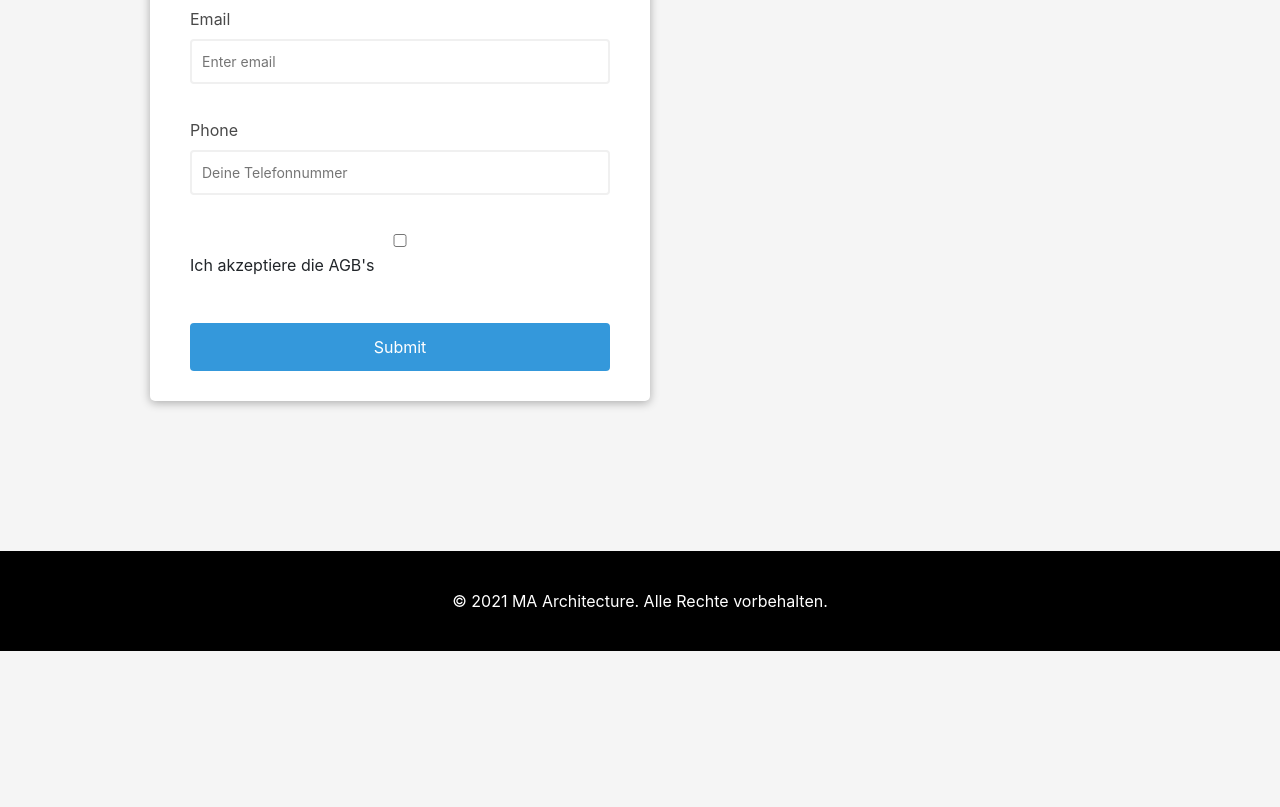
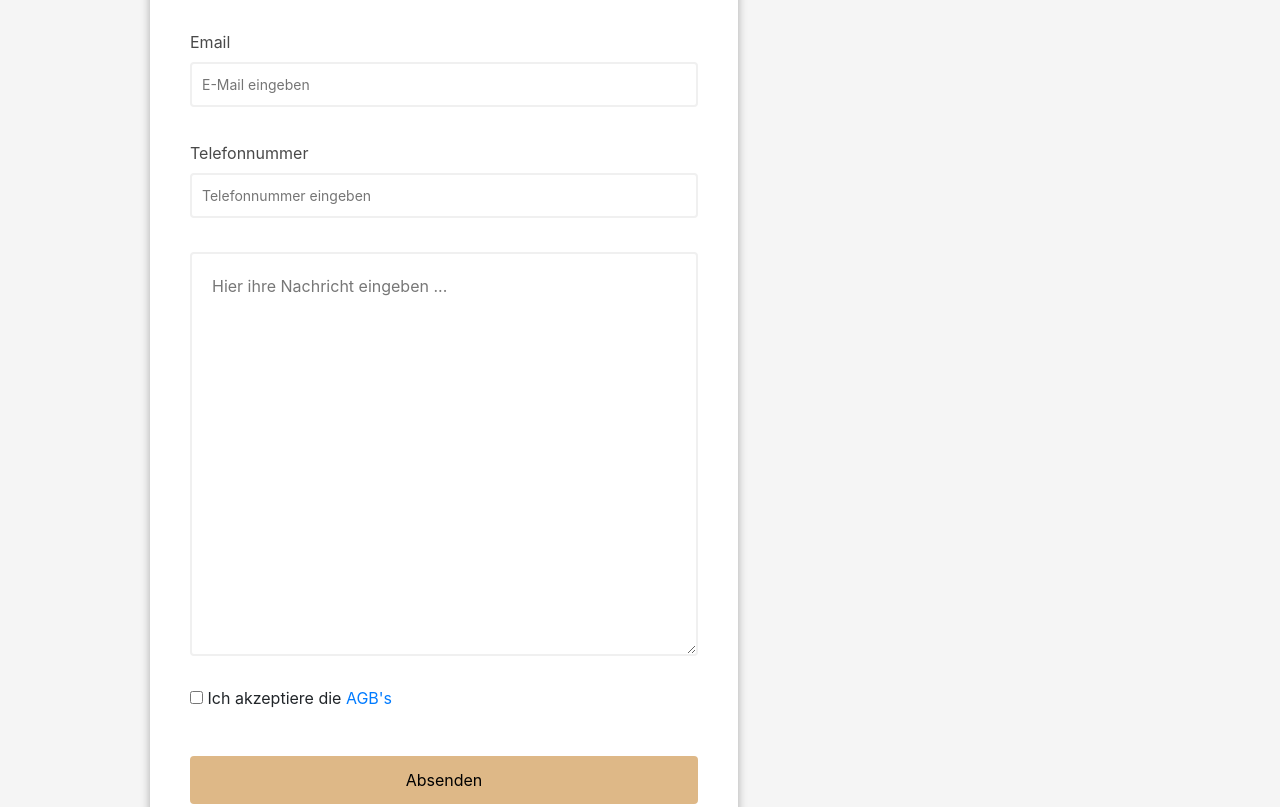
Before and after one commit to martellosios/LB02_M307, a plain HTML site: page kontakt.html in a window 1280 px wide. Shown: the part 648-1455 px from the top of the page. Before the commit the page ends 1299 px from the top, so only its background shows below. Drawn offline with nearby package versions, Linux system fonts and the light colour scheme.

Commit message:
styled formular

```diff
--- a/css/formular.css
+++ b/css/formular.css
@@ -239,16 +239,17 @@ footer {
   background-color: #fff;
   border-radius: 5px;
   box-shadow: 0 2px 10px rgba(0, 0, 0, 0.3);
-  width: 500px;
+  width: 60%;
 }
 
 .form-titel {
-  text-align: center;
+  text-align: left;
   margin: 0 0 20px;
 }
 
 .form {
   padding: 30px 40px;
+  margin-top: 70px;
 }
 
 .formular-control {
@@ -295,10 +296,10 @@ footer {
 
 .form button {
   cursor: pointer;
-  background-color: #3498db;
-  border: 2px solid #3498db;
+  background-color: burlywood;
+  border: 2px solid burlywood;
   border-radius: 4px;
-  color: #fff;
+  color: #000;
   display: block;
   font-size: 16px;
   padding: 10px;
@@ -306,8 +307,30 @@ footer {
   width: 100%;
 }
 
+.form button:hover {
+  background-color: rgb(139, 117, 87);
+  border: 2px solid rgb(139, 117, 87);
+  border-radius: 4px;
+  color: #fff;
+  transition: 0.2s;
+}
+
 #checkbox-error {
   visibility: hidden;
   color: #e74c3c;
   font-size: 0.75rem;
 }
+
+textarea.text-form {
+  width: 100%;
+  padding: 20px;
+  color: #777;
+  border: 2px solid #f0f0f0;
+  border-radius: 4px;
+}
+
+.formular-control2 {
+  position: relative;
+  margin-bottom: 10px;
+  margin-top: 30px;
+}
--- a/css/style.css
+++ b/css/style.css
@@ -308,7 +308,7 @@ footer {
 }
 
 .formular {
-  width: 100%;
+  width: 100px;
   padding: 12px 20px;
   margin: 8px 0;
   display: inline-block;
--- a/js/server.js
+++ b/js/server.js
@@ -7,7 +7,7 @@ const { v4: uuidv4 } = require("uuid");
 const UserRepository = require("./UserRepository");
 const Validation = require("./ValidationService");
 
-const port = process.env.PORT || 3000;
+const port = process.env.PORT || 5500;
 const server = app.listen(port);
 console.log(`Running at Port ${port}`);
 server.timeout = 1000 * 60 * 2; // 2 minutes
--- a/kontakt.html
+++ b/kontakt.html
@@ -60,7 +60,7 @@
           action=""
           method="post"
         >
-          <h2 class="form-titel">Please register to get full access.</h2>
+          <h2 class="form-titel">Kontaktieren Sie uns</h2>
           <div class="formular-control">
             <label class="text-form" for="nachname">Nachname</label>
             <input type="text" id="nachname" placeholder="Nachname eingeben" />
@@ -73,22 +73,44 @@
           </div>
           <div class="formular-control">
             <label class="text-form" for="email">Email</label>
-            <input type="text" id="email" placeholder="Enter email" />
+            <input type="text" id="email" placeholder="E-Mail eingeben" />
             <small>Error message</small>
           </div>
           <div class="formular-control">
-            <label for="phone" class="text-form">Phone</label>
-            <input type="text" id="phone" placeholder="Deine Telefonnummer" />
+            <label for="phone" class="text-form">Telefonnummer</label>
+            <input
+              type="text"
+              id="phone"
+              placeholder="Telefonnummer eingeben"
+            />
             <small>Error message</small>
           </div>
           <div class="formular-control">
+            <textarea
+              class="text-form"
+              name="txt"
+              rows="15"
+              cols="50"
+              maxlength="2500"
+            >
+Hier ihre Nachricht eingeben ...
+            </textarea>
+          </div>
+          <div class="formular-control2">
             <input type="checkbox" name="agree" id="agree" value="yes" />
-            <label for="agree">Ich akzeptiere die AGB's</label>
+            <label for="agree"
+              >Ich akzeptiere die
+              <a
+                href="https://www.startups.ch/rechtliche-informationen/agb"
+                target="_blank"
+                >AGB's</a
+              ></label
+            >
             <div id="checkbox-error">
               Can't proceed as you didn't agree to the terms!
             </div>
           </div>
-          <button type="submit" name="submit" value="Submit">Submit</button>
+          <button type="submit" name="submit" value="Submit">Absenden</button>
         </form>
       </div>
 
```
